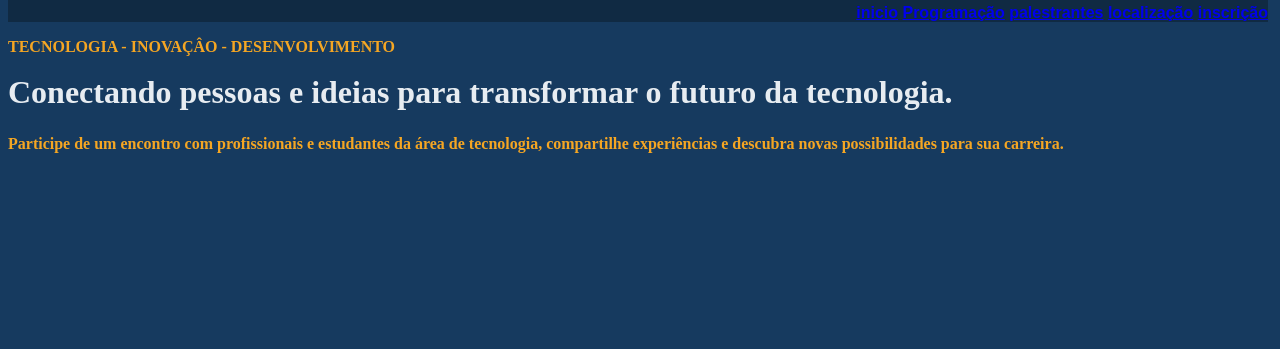
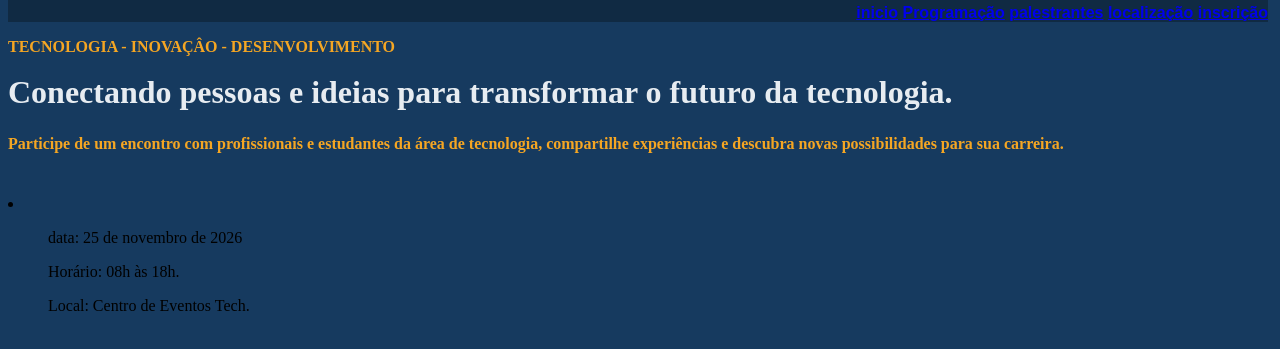
Before and after one commit to anarael-blip/devconnect, a plain HTML site: page index.html in a window 1280 px wide. Shown: the part 79-428 px from the top of the page. Drawn offline with Linux system fonts and the light colour scheme.

Commit message:
feat: informações

```diff
--- a/index.html
+++ b/index.html
@@ -34,6 +34,18 @@
 tecnologia, compartilhe experiências e descubra novas possibilidades para sua
 carreira.<p>
 
+
+<li>
+    <ul>
+data: 25 de novembro de 2026
+    </ul>
+
+    <ul>
+        Horário: 08h às 18h.
+    </ul>
+
+    <ul>Local: Centro de Eventos Tech.</ul>
+</li>
     </body>
 </body>
 </html>
```
